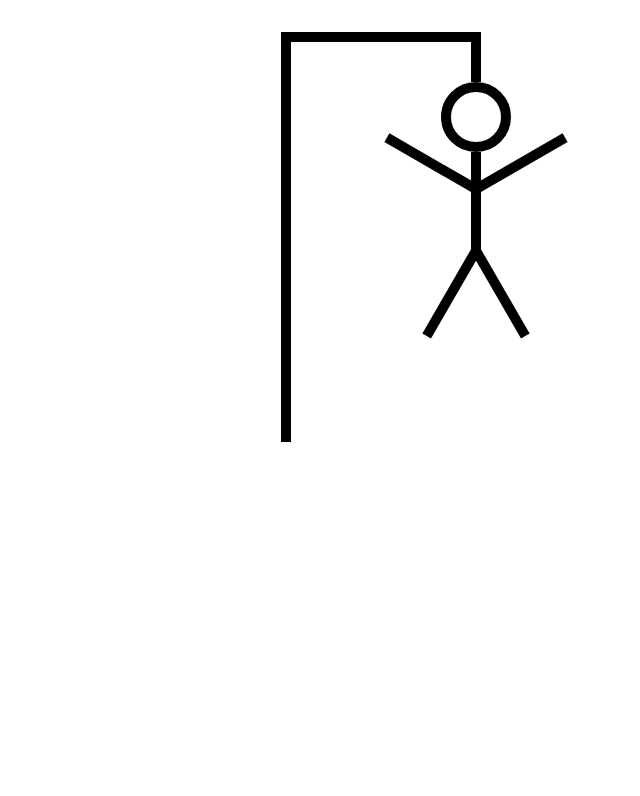
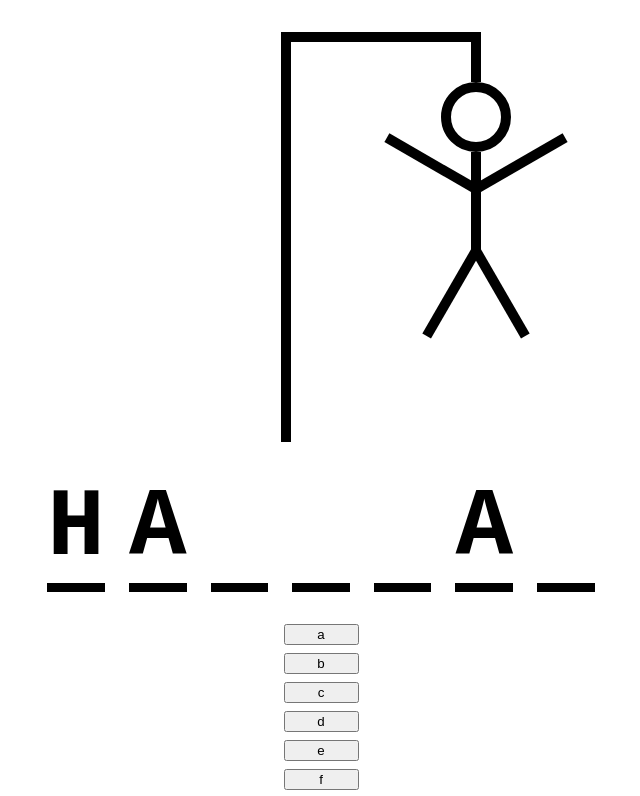
Before and after one commit to Kristina-Van/gallows-game, a React (Create React App) app: page / in a window 1280 px wide. Shown: the top 796 px of the page, without its empty margins (319-959 px from the left). Built offline with nearby package versions, Linux system fonts and the light colour scheme.

Commit message:
updated gallows game

```diff
--- a/src/App.tsx
+++ b/src/App.tsx
@@ -1,4 +1,4 @@
-import React from 'react';
+import React, {useState} from 'react';
 import words from './Vocab.json'
 import './App.css';
 import {Hangman} from "./components/Hangman";
@@ -6,6 +6,10 @@ import {Keyboard} from "./components/Keyboard";
 import {Word} from "./components/Word";
 
 function App() {
+    const [wordGuess, setWordGuess] = useState(() => {
+        Math.floor(Math.random()*words.length)
+    });
+    const [guessLetters, setGuessLetters] = useState<string[]>([]);
     return (
         <div style={{
             maxWidth: "800px",
@@ -21,8 +25,8 @@ function App() {
             }}>
             </div>
             <Hangman/>
+            <Word/>
             <Keyboard/>
-            <Word/>
             <div style={{
                 alignSelf: "stretch"
             }}>
--- a/src/components/Hangman.tsx
+++ b/src/components/Hangman.tsx
@@ -71,6 +71,7 @@ const rightLeg = (
             transformOrigin: "left bottom",
         }}
     />)
+const bodyParts = [head, body, rightArm, leftArm, rightLeg, leftLeg]
 export function Hangman() {
     return (
         <div style={{position: "relative"}}>
--- a/src/components/Keyboard.tsx
+++ b/src/components/Keyboard.tsx
@@ -1,7 +1,43 @@
+const keys = [
+    "a",
+    "b",
+    "c",
+    "d",
+    "e",
+    "f",
+    "g",
+    "h",
+    "i",
+    "j",
+    "k",
+    "l",
+    "m",
+    "n",
+    "o",
+    "p",
+    "q",
+    "r",
+    "s",
+    "t",
+    "u",
+    "v",
+    "w",
+    "x",
+    "y",
+    "z",
+]
 export function Keyboard(){
     return(
-        <div>
-
+        <div style={{
+            display: "grid",
+            gridTemplateColumns: "repeat(auto-fit, minmax(75px, 1fr))",
+            gap: ".5rem",
+        }}>
+            {keys.map((key) => {
+                return(
+                    <button key={key}>{key}</button>
+                )
+            })}
         </div>
     )
 }
--- a/src/components/Word.tsx
+++ b/src/components/Word.tsx
@@ -1,7 +1,26 @@
-export function Word(){
-    return(
-        <div>
+export function Word() {
+    const word = "hangman"
+    const guessLetters = ['h', 'a']
+    return (
+        <div style={{
+            display: "flex",
+            gap: ".25em",
+            fontSize: "6rem",
+            fontWeight: "bold",
+            textTransform: "uppercase",
+            fontFamily: "monospace",
+        }}>
+            {word.split("").map((letter, index) => (
+                <span style={{borderBottom: ".1em solid black"}} key={index}>
 
+                   <span style={{
+                       visibility: guessLetters.includes(letter) ? "visible" : "hidden",
+                       color: !guessLetters.includes(letter) ? "red" : "black"
+                   }}
+                   >{letter}</span>
+
+                </span>
+            ))}
         </div>
     )
 }
```
